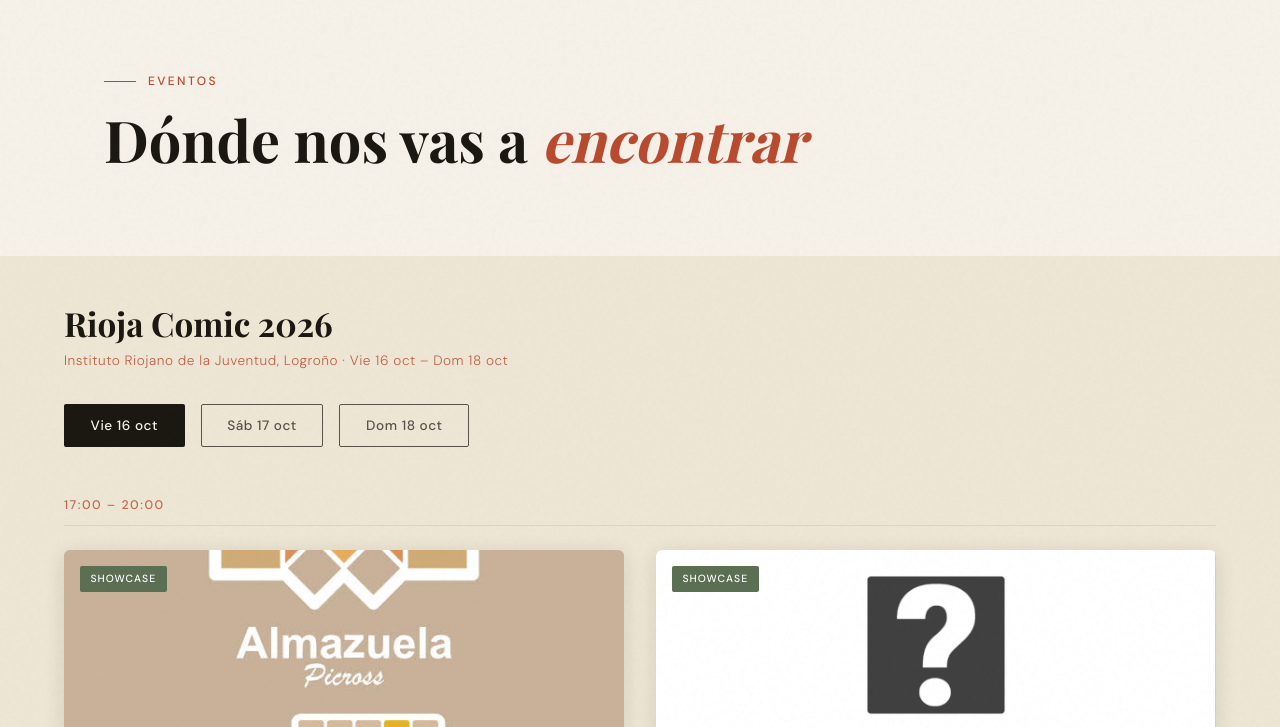
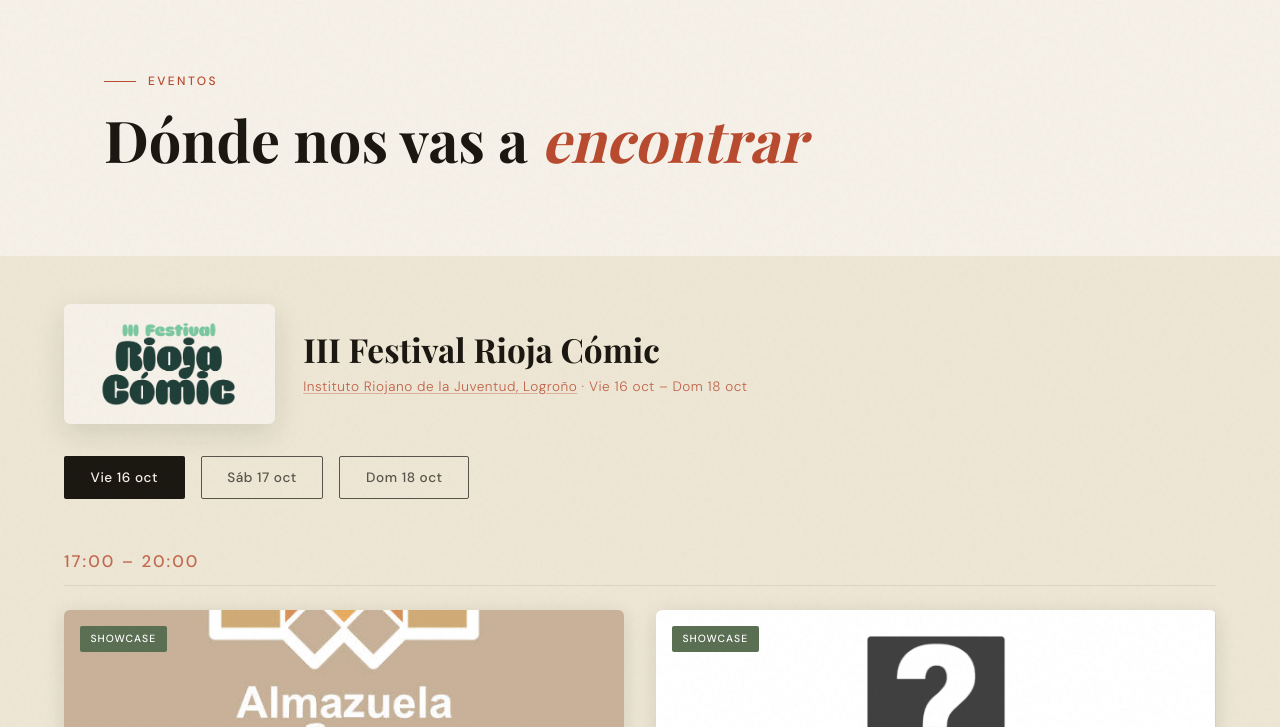
Before and after one commit to ErvecaStudio/ervecastudioPage, a plain HTML site: page pages/events.html in a window 1280 px wide. Shown: the part 73-800 px from the top of the page. Drawn offline with nearby package versions, Linux system fonts and the light colour scheme; a web font is replaced by a local one.

Commit message:
events hotfixes II

```diff
--- a/css/styles.css
+++ b/css/styles.css
@@ -870,13 +870,51 @@ footer {
 
 /* ── EVENTS ── */
 .event-header { margin-top: 1rem; }
-.event-header h2 { font-size: clamp(1.6rem, 2.6vw, 2.1rem); margin-bottom: .4rem; }
+.event-header h2 {
+   font-size: clamp(1.6rem, 2.6vw, 2.1rem);
+  margin-bottom: .4rem;
+}
+.event-header-inner {
+  display: flex;
+  align-items: center;
+  gap: 1.75rem;
+}
+.event-logo-badge {
+  flex-shrink: 0;
+  height: 120px;
+  border-radius: var(--radius);
+  background: var(--cream);
+  box-shadow: 0 10px 30px var(--shadow);
+  display: flex;
+  align-items: center;
+  justify-content: center;
+  padding: .9rem;
+}
+.event-logo-badge img {
+  max-width: 100%;
+  max-height: 100%;
+  object-fit: contain;
+}
+a.event-logo-badge { transition: transform .3s, box-shadow .3s; }
+a.event-logo-badge:hover {
+  transform: translateY(-6px);
+  box-shadow: 0 20px 50px rgba(26,22,16,.18);
+}
+.event-header-text { min-width: 0; }
 .event-meta {
   font-size: .85rem;
   letter-spacing: .04em;
   color: var(--rust);
   opacity: .85;
 }
+.event-place-link {
+  color: inherit;
+  text-decoration: underline;
+  text-underline-offset: 2px;
+  text-decoration-color: rgba(184,74,46,.4);
+  transition: text-decoration-color .2s;
+}
+.event-place-link:hover { text-decoration-color: var(--rust); }
 
 .day-tabs {
   display: flex;
@@ -894,7 +932,7 @@ footer {
 }
 
 .time-slot-time {
-  font-size: .78rem;
+  font-size: 1.05rem;
   font-weight: 500;
   letter-spacing: .12em;
   text-transform: uppercase;
@@ -976,6 +1014,39 @@ footer {
   opacity: .4;
 }
 
+.event-logos {
+  display: flex;
+  flex-wrap: wrap;
+  justify-content: center;
+  align-items: center;
+  gap: .85rem;
+  margin-top: 2.5rem;
+  padding-top: 2.5rem;
+  border-top: 1px solid rgba(26,22,16,.1);
+}
+.event-logos:empty { display: none; }
+.event-logo {
+  display: flex;
+  align-items: center;
+  justify-content: center;
+  height: 80px;
+  padding: 0 1rem;
+  background: var(--cream);
+  border-radius: var(--radius);
+  box-shadow: 0 4px 16px var(--shadow);
+  text-decoration: none;
+  transition: transform .2s, box-shadow .2s;
+}
+a.event-logo:hover {
+  transform: translateY(-3px);
+  box-shadow: 0 10px 28px var(--shadow);
+}
+.event-logo img {
+  height: 64px;
+  width: auto;
+  object-fit: contain;
+}
+
 /* ── ANIMATIONS ── */
 .fade-up {
   opacity: 0;
@@ -1038,6 +1109,8 @@ footer {
   .contact-grid { grid-template-columns: 1fr; gap: 3rem; }
   .support-grid { grid-template-columns: 1fr; }
   .support-note { flex-direction: column; gap: 1rem; padding: 2rem 1.5rem; }
+  .event-header-inner { gap: 1.1rem; }
+  .event-logo-badge { width: 60px; height: 60px; padding: .6rem; }
 
   footer { flex-direction: column; align-items: flex-start; padding: 2.5rem 1.5rem; }
 }
--- a/data/events.json
+++ b/data/events.json
@@ -2,8 +2,30 @@
   "events": [
     {
       "id": "rioja-comic-2026",
-      "name": "Rioja Comic 2026",
-      "place": "Instituto Riojano de la Juventud, Logroño",
+      "name": "III Festival Rioja Cómic",
+      "logo":
+      {
+        "src": "../img/RiojaComicInner.png",
+        "alt": "Rioja Cómic 2026",
+        "link": "https://www.irj.es/noticias/663-vuelve-rioja-comic"
+      },
+      "place":
+      {
+        "name": "Instituto Riojano de la Juventud, Logroño",
+        "mapsUrl": "https://www.google.com/maps/place/Instituto+Riojano+de+la+Juventud/@42.4653701,-2.4450783,837m/data=!3m2!1e3!4b1!4m6!3m5!1s0xd5aab474cf09fcb:0x40150e3ca5ab8367!8m2!3d42.4653701!4d-2.4450783!16s%2Fg%2F12qgm4n6h?entry=ttu&g_ep=EgoyMDI2MDkyMy4wIKXMDSoASAFQAw%3D%3D"
+      },
+      "logos": [
+        {
+          "src": "../img/LaRioja.png",
+          "alt": "Gobierno de La Rioja",
+          "link": "https://web.larioja.org/"
+        },
+        {
+          "src": "../img/irj.png",
+          "alt": "Instituto Riojano de la Juventud",
+          "link": "https://www.irj.es/"
+        }
+      ],
       "days": [
         {
           "date": "2026-10-16",
--- a/data/roadmaps.json
+++ b/data/roadmaps.json
@@ -29,7 +29,7 @@
         {
           "date": "2026-10-19",
           "dateLabel": "16-18 octubre 2026",
-          "title": "Espacio Erveca en el Riojacomic 2026",
+          "title": "Espacio Erveca en el III Festiva Rioja Cómic",
           "description": "Costura, talleres sobre el impacto del videojuego sobre nosotros y showcase de Almazuela Picross y otros proyectos. \nMás información proximamente.",
           "image": "../img/riojaComic2026.jpg",
           "place": "Instituto Riojano de la Juventud, Logroño",
--- a/js/events.js
+++ b/js/events.js
@@ -4,10 +4,11 @@
   var DATA_URL = '../data/events.json';
   var NAV_OFFSET = 120;
 
-  var headerEl = document.querySelector('.event-header');
-  var tabsEl   = document.querySelector('.day-tabs');
-  var gridEl   = document.querySelector('.activities-grid');
-  var statusEl = document.querySelector('.event-status');
+  var headerEl     = document.querySelector('.event-header');
+  var tabsEl       = document.querySelector('.day-tabs');
+  var gridEl       = document.querySelector('.activities-grid');
+  var statusEl     = document.querySelector('.event-status');
+  var eventLogosEl = document.querySelector('.event-logos');
   if (!tabsEl || !gridEl) return;
 
   var events = [];
@@ -60,21 +61,97 @@
     return next || days[days.length - 1];
   }
 
+  function placeName(place) {
+    if (!place) return '';
+    return typeof place === 'string' ? place : (place.name || '');
+  }
+
+  function placeMapsUrl(place) {
+    if (!place || typeof place === 'string') return '';
+    return place.mapsUrl || '';
+  }
+
   function renderHeader(ev) {
     if (!headerEl) return;
     headerEl.innerHTML = '';
+
+    var inner = document.createElement('div');
+    inner.className = 'event-header-inner';
+
+    if (ev.logo && ev.logo.src) {
+      var badgeHasLink = !!(ev.logo.link && ev.logo.link.trim());
+      var badge = document.createElement(badgeHasLink ? 'a' : 'div');
+      badge.className = 'event-logo-badge';
+      if (badgeHasLink) {
+        badge.href = ev.logo.link;
+        if (/^https?:/.test(ev.logo.link)) { badge.target = '_blank'; badge.rel = 'noopener'; }
+      }
+      var badgeImg = document.createElement('img');
+      badgeImg.src = ev.logo.src;
+      badgeImg.alt = ev.logo.alt || '';
+      badge.appendChild(badgeImg);
+      inner.appendChild(badge);
+    }
+
+    var textWrap = document.createElement('div');
+    textWrap.className = 'event-header-text';
+
     var h = document.createElement('h2');
     h.textContent = ev.name || '';
-    headerEl.appendChild(h);
+    textWrap.appendChild(h);
 
     var meta = document.createElement('p');
     meta.className = 'event-meta';
-    var bits = [];
-    if (ev.place) bits.push(ev.place);
+
+    var name = placeName(ev.place);
+    var mapsUrl = placeMapsUrl(ev.place);
+    if (name) {
+      if (mapsUrl) {
+        var placeLink = document.createElement('a');
+        placeLink.href = mapsUrl;
+        placeLink.target = '_blank';
+        placeLink.rel = 'noopener';
+        placeLink.className = 'event-place-link';
+        placeLink.textContent = name;
+        meta.appendChild(placeLink);
+      } else {
+        meta.appendChild(document.createTextNode(name));
+      }
+    }
+
     var range = fmtRange(ev.days || []);
-    if (range) bits.push(range);
-    meta.textContent = bits.join(' · ');
-    headerEl.appendChild(meta);
+    if (range) {
+      if (name) meta.appendChild(document.createTextNode(' · '));
+      meta.appendChild(document.createTextNode(range));
+    }
+
+    textWrap.appendChild(meta);
+    inner.appendChild(textWrap);
+    headerEl.appendChild(inner);
+  }
+
+  function renderEventLogos(ev) {
+    if (!eventLogosEl) return;
+    eventLogosEl.innerHTML = '';
+    var logos = (ev && ev.logos) || [];
+    if (!logos.length) return;
+
+    logos.forEach(function (logo) {
+      if (!logo || !logo.src) return;
+      var hasHref = !!(logo.link && logo.link.trim());
+      var wrap = document.createElement(hasHref ? 'a' : 'span');
+      wrap.className = 'event-logo';
+      if (hasHref) {
+        wrap.href = logo.link;
+        if (/^https?:/.test(logo.link)) { wrap.target = '_blank'; wrap.rel = 'noopener'; }
+      }
+      var img = document.createElement('img');
+      img.src = logo.src;
+      img.alt = logo.alt || '';
+      img.loading = 'lazy';
+      wrap.appendChild(img);
+      eventLogosEl.appendChild(wrap);
+    });
   }
 
   function renderTabs(ev) {
@@ -88,7 +165,7 @@
       btn.setAttribute('aria-selected', 'false');
       btn.dataset.date = day.date;
       btn.textContent = day.dateLabel || day.date;
-      btn.addEventListener('click', function () { selectDay(day, true); });
+      btn.addEventListener('click', function () { selectDay(day); });
       frag.appendChild(btn);
     });
     tabsEl.appendChild(frag);
@@ -267,7 +344,7 @@
     }
   }
 
-  function selectDay(day, scroll) {
+  function selectDay(day) {
     currentDay = day;
     var btns = tabsEl.querySelectorAll('.track-tab');
     for (var i = 0; i < btns.length; i++) {
@@ -278,17 +355,13 @@
     }
     renderActivities(day);
     if (history.replaceState) history.replaceState(null, '', '#' + day.date);
-    if (scroll) {
-      var target = gridEl;
-      var y = window.pageYOffset + target.getBoundingClientRect().top - NAV_OFFSET;
-      window.scrollTo({ top: Math.max(0, y), behavior: 'smooth' });
-    }
   }
 
   function init(ev) {
     current = ev;
     renderHeader(ev);
     renderTabs(ev);
+    renderEventLogos(ev);
 
     var days = ev.days || [];
     if (!days.length) {
--- a/pages/events.html
+++ b/pages/events.html
@@ -53,6 +53,8 @@
 
       <p class="event-status" role="status"></p>
 
+      <div class="event-logos" aria-label="Colaboradores del evento"></div>
+
     </div>
   </section>
 
```
Also changed, not shown: img/LaRioja.png (added), img/RiojaComicInner.png (added), img/irj.png (added).
